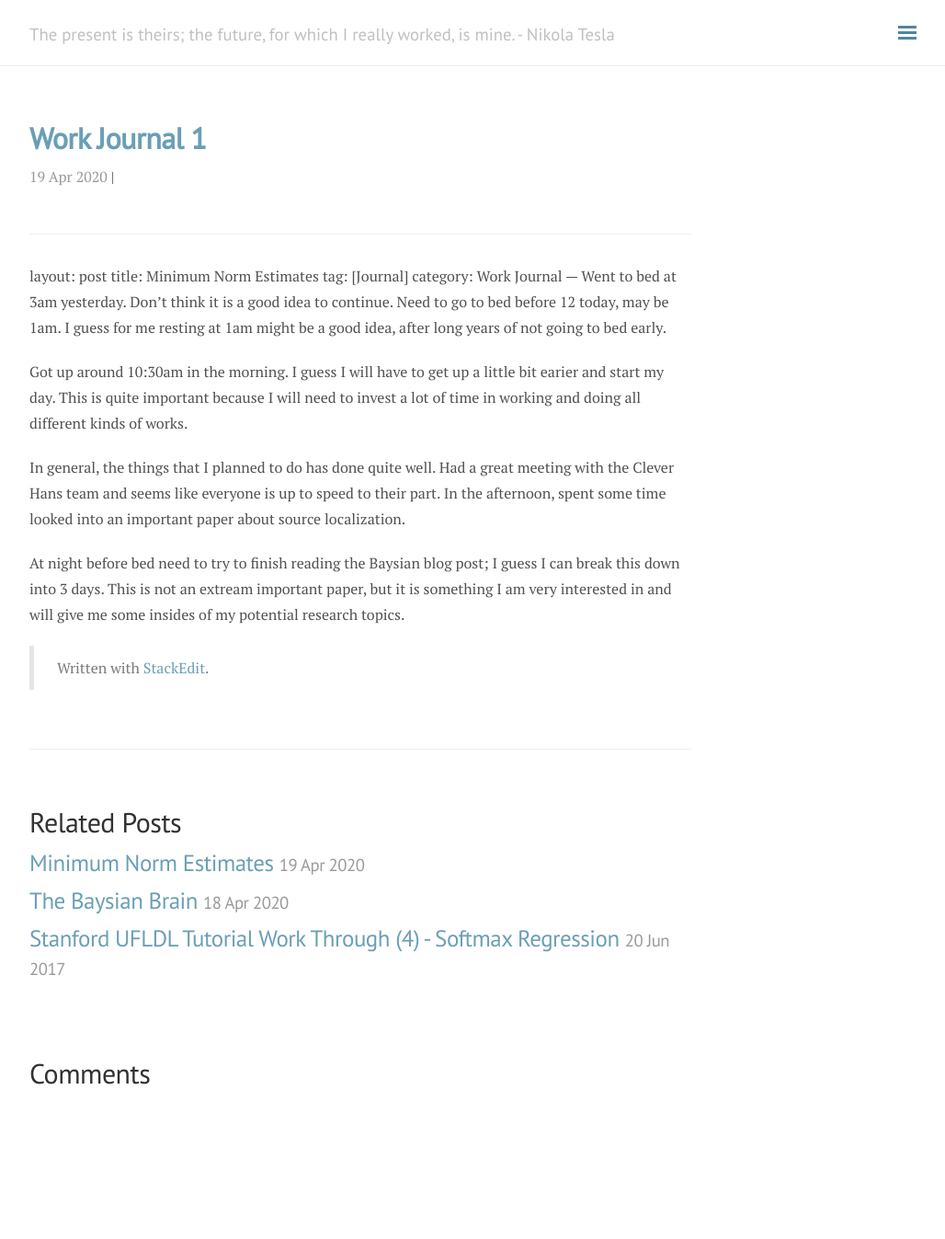
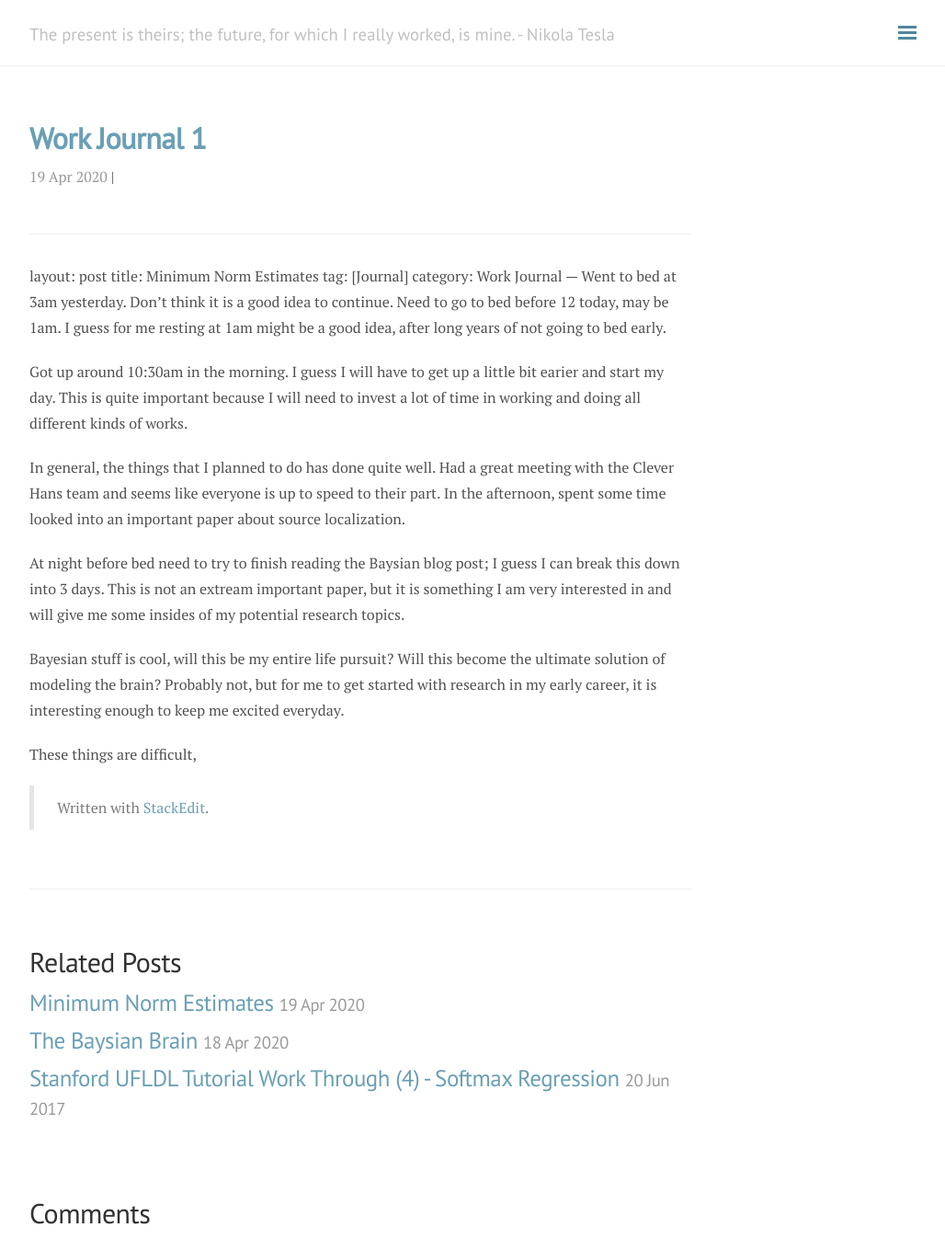
Before and after one commit to andylikescodes/andylikescodes.github.io, a Jekyll site: the page built from _posts/2020-04-19-Work-Journal-1.md, in a window 1280 px wide and 1347 px high. Shown: the whole window at 92% size, without its empty margins (248-1276 px from the left). Built offline with Jekyll 4.4.1, drawn with Linux system fonts in a browser that asks for light colours; nearby versions of some CDN libraries; our own code applies the rules of GitHub Pages for plain Markdown files; comment, search, counter and statistics services are not loaded.

Commit message:
_posts/2020-04-19-Work-Journal-1.md updated from https://stackedit.io/

```diff
--- a/_posts/2020-04-19-Work-Journal-1.md
+++ b/_posts/2020-04-19-Work-Journal-1.md
@@ -13,7 +13,11 @@ In general, the things that I planned to do has done quite well. Had a great mee
 
 At night before bed need to try to finish reading the Baysian blog post; I guess I can break this down into 3 days. This is not an extream important paper, but it is something I am very interested in and will give me some insides of my potential research topics.
 
+Bayesian stuff is cool, will this be my entire life pursuit? Will this become the ultimate solution of modeling the brain? Probably not, but for me to get started with research in my early career, it is interesting enough to keep me excited everyday.
+
+These things are difficult,
+
 > Written with [StackEdit](https://stackedit.io/).
 <!--stackedit_data:
-eyJoaXN0b3J5IjpbMTQ1NTg1ODM4OV19
+eyJoaXN0b3J5IjpbLTkyNzgzMDc1MF19
 -->
```
